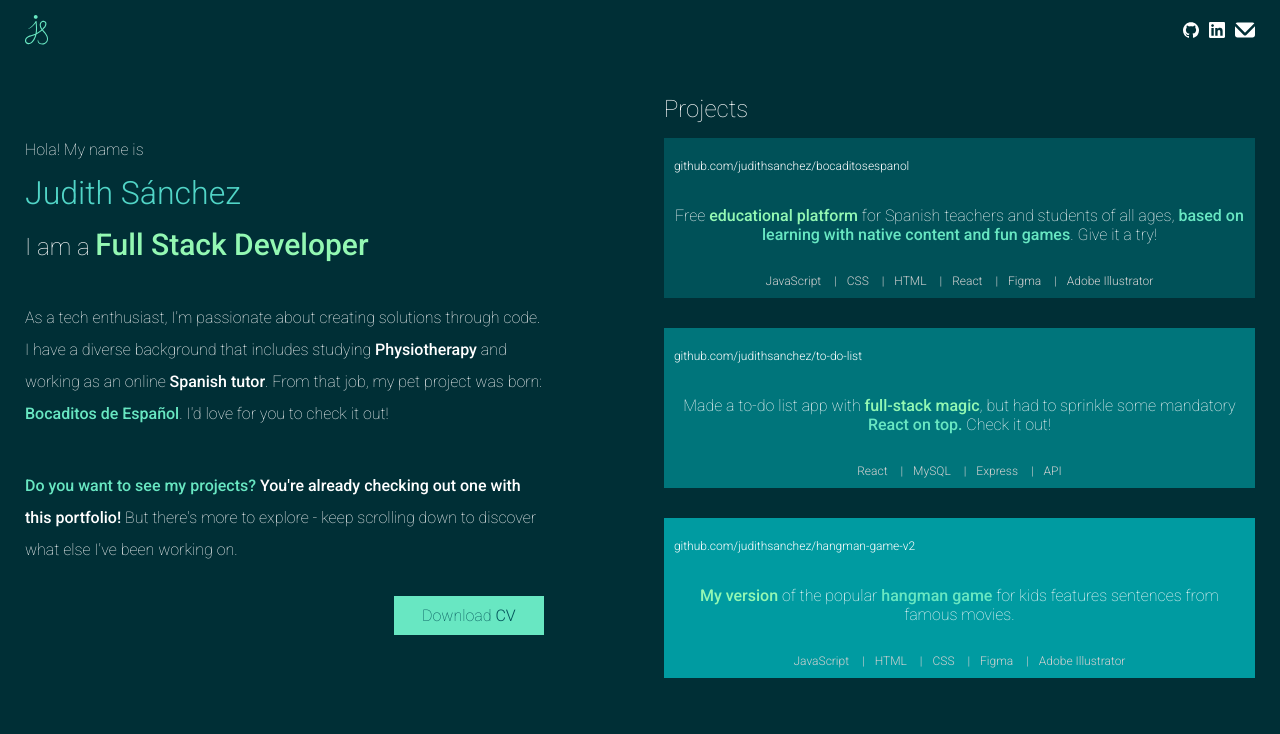
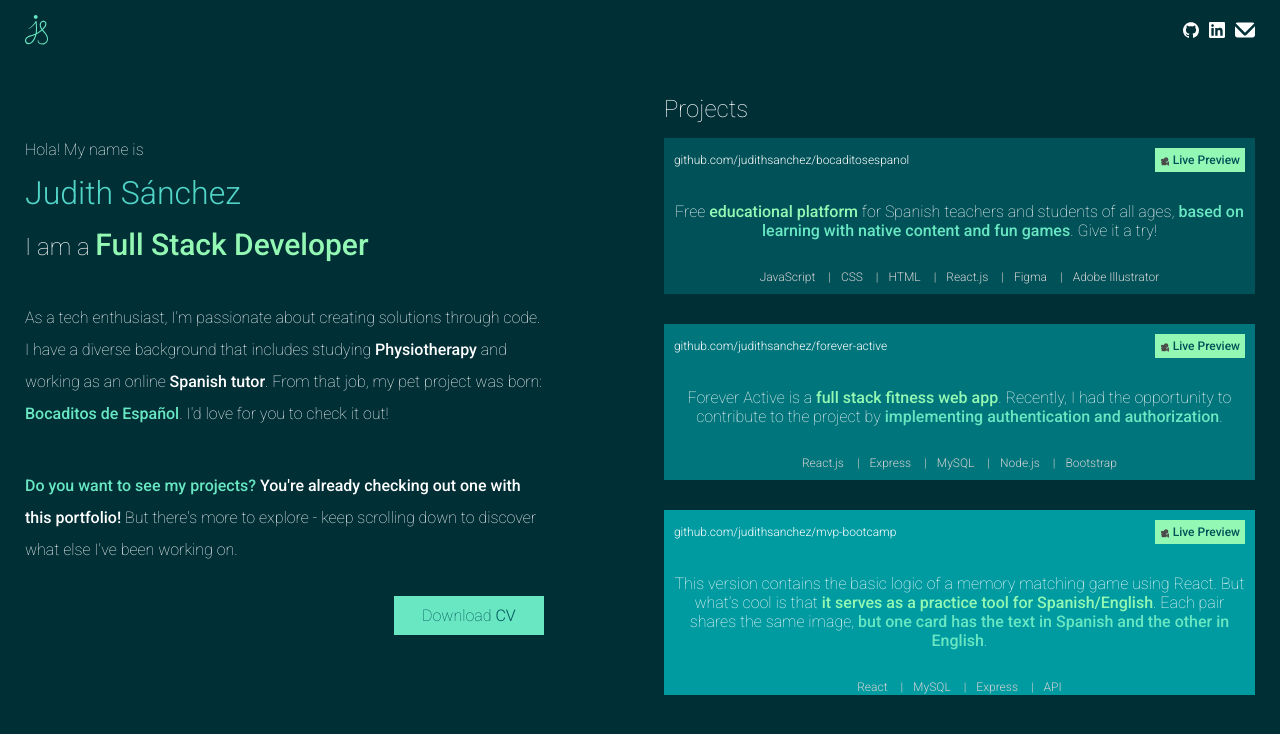
Before and after one commit to judithsanchez/portfolio, a Vue app: page / in a window 1280 px wide. Shown: the top 734 px of the page. Built offline with nearby package versions, Linux system fonts and the light colour scheme.

Commit message:
Updated projects and added live preview tag

```diff
--- a/src/assets/project-info.css
+++ b/src/assets/project-info.css
@@ -11,11 +11,26 @@
   font-weight: 500;
 }
 
-/* Set common styles for project URLs */
+/* Set common styles for project repositorys */
 
-.project-url {
+.project-repository {
   font-size: 1.2rem;
   font-weight: 300;
+  text-decoration: none;
+}
+
+/* Set styles for project preview links */
+.live-preview {
+  align-items: center;
+  display: flex;
+  justify-content: space-between;
+}
+
+.project-preview {
+  background-color: grey;
+  font-size: 1.2rem;
+  font-weight: 400;
+  padding: 0.5rem;
   text-decoration: none;
 }
 
@@ -46,6 +61,11 @@
   color: var(--shade-6);
 }
 
+.project1 .project-preview {
+  background-color: var(--shade-7);
+  color: var(--shade-1);
+}
+
 /* Project 2 */
 .project2 {
   background-color: var(--shade-2);
@@ -57,6 +77,11 @@
 
 .project2 .highlight2 {
   color: var(--shade-6);
+}
+
+.project2 .project-preview {
+  background-color: var(--shade-7);
+  color: var(--shade-1);
 }
 
 /* Project 3 */
@@ -72,13 +97,18 @@
   color: var(--shade-6);
 }
 
+.project3 .project-preview {
+  background-color: var(--shade-7);
+  color: var(--shade-1);
+}
+
 /* Project 4 */
 .project4 {
   background-color: var(--shade-4);
 }
 
 .project4 .project-description,
-.project4 .project-url,
+.project4 .project-repository,
 .project4 .project-skills li,
 .project4 .project-skills li span {
   color: var(--shade-1);
@@ -92,13 +122,18 @@
   color: var(--shade-7);
 }
 
+.project4 .project-preview {
+  background-color: var(--shade-7);
+  color: var(--shade-1);
+}
+
 /* Project 5 */
 .project5 {
   background-color: var(--shade-5);
 }
 
 .project5 .project-description,
-.project5 .project-url,
+.project5 .project-repository,
 .project5 .project-skills li,
 .project5 .project-skills li span {
   color: var(--shade-1);
@@ -112,6 +147,11 @@
   color: var(--shade-2);
 }
 
+.project5 .project-preview {
+  background-color: var(--shade-7);
+  color: var(--shade-1);
+}
+
 /* Project 6 */
 
 .project6 {
@@ -119,7 +159,7 @@
 }
 
 .project6 .project-description,
-.project6 .project-url,
+.project6 .project-repository,
 .project6 .project-skills li,
 .project6 .project-skills li span {
   color: var(--shade-1);
@@ -133,6 +173,11 @@
   color: var(--shade-1);
 }
 
+.project6 .project-preview {
+  background-color: var(--shade-3);
+  color: white;
+}
+
 /* Project 7 */
 
 .project7 {
@@ -140,7 +185,7 @@
 }
 
 .project7 .project-description,
-.project7 .project-url,
+.project7 .project-repository,
 .project7 .project-skills li,
 .project7 .project-skills li span {
   color: var(--shade-1);
@@ -154,6 +199,10 @@
   color: var(--shade-2);
 }
 
+.project7 .project-preview {
+  background-color: var(--shade-3);
+  color: white;
+}
 /* Set common styles for project skills */
 
 .project-skills {
--- a/src/components/AddNewProject.vue
+++ b/src/components/AddNewProject.vue
@@ -5,9 +5,9 @@
       <h4>Title:</h4>
       <input type="text" v-model="title" />
     </div>
-    <div class="add-new-project-url">
-      <h4>URL:</h4>
-      <input type="text" v-model="url" />
+    <div class="add-new-project-repository">
+      <h4>repository:</h4>
+      <input type="text" v-model="repository" />
     </div>
     <div class="add-new-project-description">
       <h4>Description:</h4>
@@ -21,7 +21,9 @@
     </div>
     <button
       class="add-new-project-btn"
-      @click.prevent="portfolio.addNewProject(title, url, description, skills)"
+      @click.prevent="
+        portfolio.addNewProject(title, repository, description, skills)
+      "
     >
       Add Project
     </button>
@@ -47,7 +49,7 @@ export default {
   data() {
     return {
       title: '',
-      url: '',
+      repository: '',
       description: '',
       skills: [],
       portfolio: portfolioJudithSanchez,
--- a/src/components/ProjectInfo.vue
+++ b/src/components/ProjectInfo.vue
@@ -4,9 +4,15 @@
     v-for="(project, index) in projects"
     :key="index"
   >
-    <a class="project-url" :href="'https://' + project.url">{{
-      project.url
-    }}</a>
+    <div class="live-preview">
+      <a class="project-repository" :href="'https://' + project.repository">{{
+        project.repository
+      }}</a>
+      <a class="project-preview" :href="'https://' + project.liveVersion">
+        <span class="live-icon">🎥</span>
+        {{ project.liveVersion ? 'Live Version' : 'Live Preview' }}
+      </a>
+    </div>
     <p class="project-description" v-html="project.description"></p>
     <ul class="project-skills">
       <li v-for="(skill, index) in project.skillsApplied" :key="index">
@@ -16,6 +22,7 @@
     </ul>
   </div>
 </template>
+
 <script>
 import '../assets/main-styles.css';
 import '../assets/project-info.css';
--- a/src/portfolio-info.js
+++ b/src/portfolio-info.js
@@ -21,10 +21,10 @@ class Portfolio {
     this.projects = projects;
   }
 
-  addNewProject(title, url, description, skills) {
+  addNewProject(title, repository, description, skills) {
     const project = {
       title,
-      url,
+      repository,
       description,
       skillsApplied: [],
     };
@@ -69,7 +69,7 @@ const portfolioJudithSanchez = new Portfolio({
     'Nginx',
     'Node.js',
     'PostgreSQL',
-    'React',
+    'React.js',
     'RESTful APIs',
     'Scrum',
     'UI/UX Design',
@@ -79,29 +79,91 @@ const portfolioJudithSanchez = new Portfolio({
   projects: [
     {
       title: 'Bocaditos de Español',
-      url: 'github.com/judithsanchez/bocaditosespanol',
+      repository: 'github.com/judithsanchez/bocaditosespanol',
+      livePreview: '',
+      liveVersion: '',
       description:
         'Free <span class="highlight1">educational platform</span> for Spanish teachers and students of all ages, <span class="highlight2">based on learning with native content and fun games</span>. Give it a try!',
       skillsApplied: [
         'JavaScript',
         'CSS',
         'HTML',
-        'React',
+        'React.js',
         'Figma',
         'Adobe Illustrator',
       ],
     },
     {
+      title: 'Forever Active (Feature Extension - Bootcamp)',
+      repository: 'github.com/judithsanchez/forever-active',
+      livePreview: '',
+      liveVersion: '',
+      description:
+        'Forever Active is a <span class= "highlight1" >full stack fitness web app</span>. Recently, I had the opportunity to contribute to the project by <span class="highlight2">implementing authentication and authorization</span>.',
+      skillsApplied: ['React.js', 'Express', 'MySQL', 'Node.js', 'Bootstrap'],
+    },
+    {
+      title: 'Matching Game (MVP - Bootcamp)',
+      repository: 'github.com/judithsanchez/mvp-bootcamp',
+      livePreview: '',
+      liveVersion: '',
+      description:
+        'This version contains the basic logic of a memory matching game using React. But what\'s cool is that <span class="highlight1">it serves as a practice tool for Spanish/English</span>. Each pair shares the same image, <span class="highlight2">but one card has the text in Spanish and the other in English</span>.',
+      skillsApplied: ['React', 'MySQL', 'Express', 'API'],
+    },
+    {
       title: 'To-Do List',
-      url: 'github.com/judithsanchez/to-do-list',
+      repository: 'github.com/judithsanchez/to-do-list',
+      livePreview: '',
+      liveVersion: '',
       description:
         'Made a to-do list app with <span class="highlight1">full-stack magic</span>, but had to sprinkle some mandatory <span class="highlight2">React on top.</span> Check it out!',
 
-      skillsApplied: ['React', 'MySQL', 'Express', 'API'],
+      skillsApplied: ['React.js', 'MySQL', 'Express', 'API'],
     },
     {
+      title: 'SheSharp Hackaton 2023',
+      repository: 'github.com/judithsanchez/shesharp-hackathon-2023',
+      livePreview: '',
+      liveVersion: 'judithsanchez.github.io/shesharp-hackathon-2023',
+      description:
+        'Choose Your Hunt is a <span class="highlight1">job search engine tailored to help newcomers to tech find remote jobs</span>. Even on days when you\'re not up for the arduous task of finding job postings, we\'ve got you covered. <span class="highlight2">Just tell us how you\'re feeling today, and we\'ll give you actionable advice for your next step</span>.',
+      skillsApplied: ['React.js', 'MySQL', 'Express', 'API'],
+    },
+    {
+      title: 'My Portfolio',
+      repository: 'github.com/judithsanchez/portfolio',
+      livePreview: '',
+      liveVersion: 'judithsanchez.com/',
+      description:
+        '<span class="highlight1">My own portfolio.</span> I thought that if I was going to showcase my work, <span class="highlight2">I\'d better build it myself.</span>',
+      skillsApplied: ['Vue.js', 'HTML', 'CSS', 'Figma'],
+    },
+    {
+      title: 'Michi Memoria',
+      repository: 'github.com/judithsanchez/matching-game',
+      livePreview: '',
+      liveVersion: 'judithsanchez.github.io/matching-game',
+      description:
+        'If you\'re up for a delightful time with <span class="highlight1">the internet royalty (cats, of course)</span> indulge in this charming rendition of <span class="highlight2">the beloved memory game</span>.',
+      skillsApplied: ['Javascript', 'HTML', 'CSS', 'Figma'],
+    },
+    {
+      title: 'Hackerrank Problem Solving Challenges',
+      repository: 'github.com/judithsanchez/hackerrank-problem-solving',
+      livePreview: '',
+      liveVersion: '',
+      description:
+        'This repository contains <span class="highlight1">my solutions</span> to various problems proposed in <span class="highlight2">Hackerrank</span>.',
+
+      skillsApplied: ['Javascript'],
+    },
+
+    {
       title: 'Hangman',
-      url: 'github.com/judithsanchez/hangman-game-v2',
+      repository: 'github.com/judithsanchez/hangman-game-v2',
+      livePreview: '',
+      liveVersion: 'judithsanchez.github.io/hangman-game-v2',
       description:
         '<span class="highlight1">My version</span> of the popular <span class="highlight2">hangman game</span> for kids features sentences from famous movies.',
       skillsApplied: [
@@ -114,14 +176,18 @@ const portfolioJudithSanchez = new Portfolio({
     },
     {
       title: 'Text with Translations',
-      url: 'github.com/judithsanchez/text-with-translations',
+      repository: 'github.com/judithsanchez/text-with-translations',
+      livePreview: '',
+      liveVersion: '',
       description:
         'A feature that <span class="highlight1">shows relevant translations</span> <span class="highlight2">when you click on a word</span> in a text.',
       skillsApplied: ['JavaScript', 'HTML', 'CSS'],
     },
     {
       title: 'Lyrics',
-      url: 'github.com/judithsanchez/lyrics-translations',
+      repository: 'github.com/judithsanchez/lyrics-translations',
+      livePreview: '',
+      liveVersion: '',
       description:
         '<span class="highlight1">Learn Spanish through songs</span> with this feature that allows students to <span class="highlight2">practice their listening skills by completing the lyrics</span>. Additionally, they can access translations if needed.',
       skillsApplied: ['JavaScript', 'HTML', 'CSS'],
```
